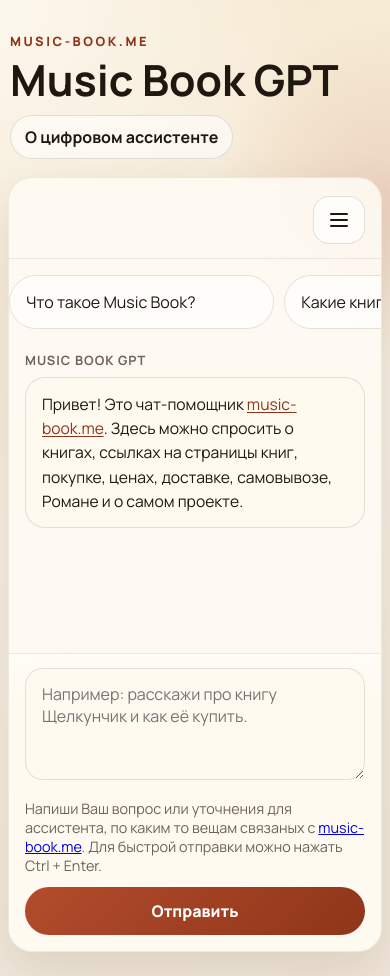
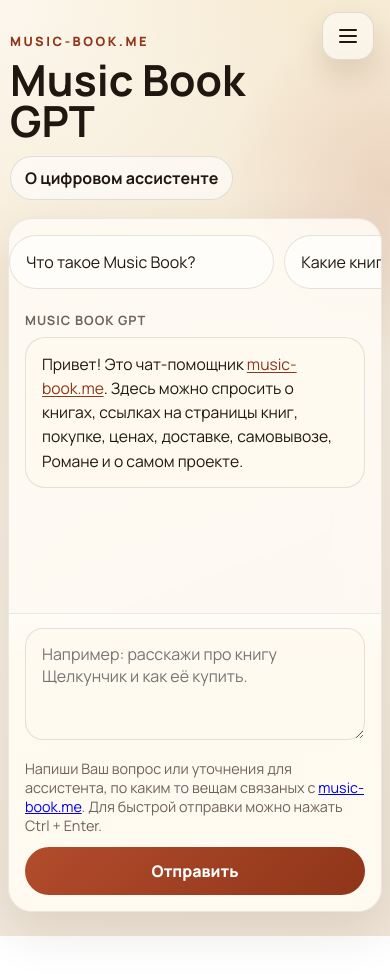
Before and after one commit to WizardJIOCb/git.music-book.me, a website: page public/index.html in a window 390 px wide. After the commit the page ends 936 px from the top, so only its background shows below. Drawn offline with Linux system fonts and the light colour scheme; no server answers.

Commit message:
Move mobile burger to top-right

```diff
--- a/public/index.html
+++ b/public/index.html
@@ -21,6 +21,10 @@
     <main class="shell">
       <section class="hero">
         <p class="eyebrow"><a href="https://music-book.me" target="_blank" rel="noreferrer">music-book.me</a></p>
+        <button type="button" class="ghost-button panel-menu-toggle" id="actions-menu-button" aria-expanded="false" aria-controls="actions-menu" aria-label="Открыть основное меню">
+          <span class="panel-menu-toggle__icon" aria-hidden="true"></span>
+          <span class="panel-menu-toggle__label">Меню</span>
+        </button>
         <h1 id="console-trigger-title">Music Book GPT</h1>
         <button type="button" class="hero-description-toggle" id="hero-description-toggle" aria-expanded="false" aria-controls="hero-description-content">О цифровом ассистенте</button>
         <div class="hero-description-content" id="hero-description-content">
@@ -41,10 +45,6 @@
           <div class="panel-actions">
             <button type="button" class="ghost-button" id="new-chat-button">Новый диалог</button>
             <button type="button" class="ghost-button" id="share-button">Поделиться</button>
-            <button type="button" class="ghost-button panel-menu-toggle" id="actions-menu-button" aria-expanded="false" aria-controls="actions-menu" aria-label="Открыть основное меню">
-              <span class="panel-menu-toggle__icon" aria-hidden="true"></span>
-              <span class="panel-menu-toggle__label">Меню</span>
-            </button>
             <div class="conversation-meta conversation-meta--top" id="conversation-meta">Диалог ещё не сохранён</div>
             <div class="panel-menu-backdrop hidden" id="actions-menu-backdrop"></div>
             <aside class="panel-menu hidden" id="actions-menu" aria-hidden="true">
--- a/public/styles.css
+++ b/public/styles.css
@@ -412,6 +412,7 @@ button:disabled,
 
   .hero {
     padding: 16px 2px 18px;
+    padding-right: 74px;
   }
 
   h1 {
@@ -451,14 +452,12 @@ button:disabled,
     line-height: 1.55;
   }
 
-  .panel-head,
   .composer-bar {
     flex-direction: column;
     align-items: flex-start;
   }
 
   .messages,
-  .panel-head,
   .composer,
   .suggestions {
     padding-inline: 16px;
@@ -468,21 +467,6 @@ button:disabled,
     border-radius: 24px;
   }
 
-  .panel-head {
-    gap: 14px;
-    padding-top: 18px;
-    padding-bottom: 14px;
-    align-items: center;
-  }
-
-  .panel-actions {
-    width: 100%;
-    display: grid;
-    grid-template-columns: auto;
-    justify-content: end;
-    gap: 10px;
-  }
-
   button,
   .ghost-button,
   .conversation-meta {
@@ -490,11 +474,7 @@ button:disabled,
     min-height: 48px;
   }
 
-  .panel-actions > .ghost-button:not(.panel-menu-toggle) {
-    display: none;
-  }
-
-  .panel-head-copy {
+  .panel-head {
     display: none;
   }
 
@@ -502,10 +482,15 @@ button:disabled,
     display: inline-flex;
     align-items: center;
     justify-content: center;
+    position: fixed;
+    top: calc(12px + env(safe-area-inset-top, 0px));
+    right: 16px;
     width: 52px;
     min-width: 52px;
     padding: 0;
     border-radius: 16px;
+    z-index: 18;
+    box-shadow: 0 14px 30px rgba(76, 39, 16, 0.14);
   }
 
   .panel-menu-toggle__label {
```
